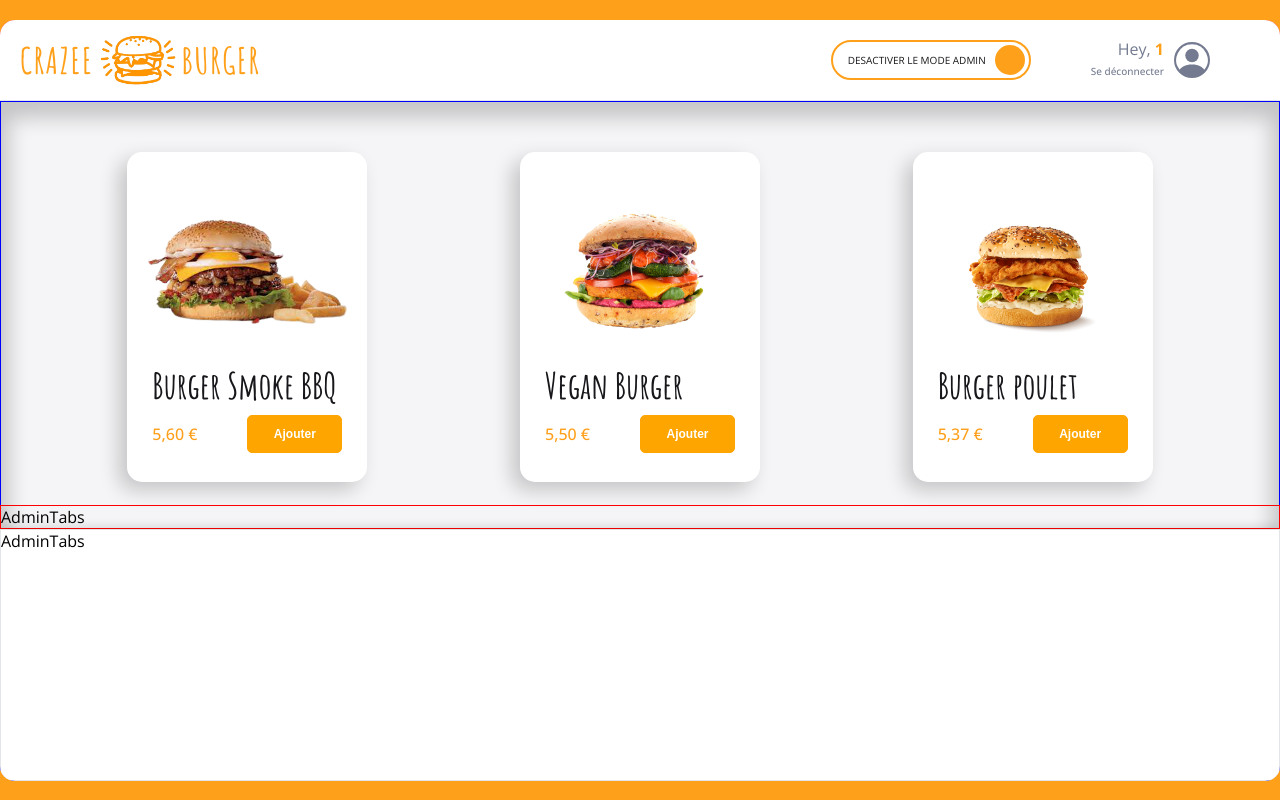
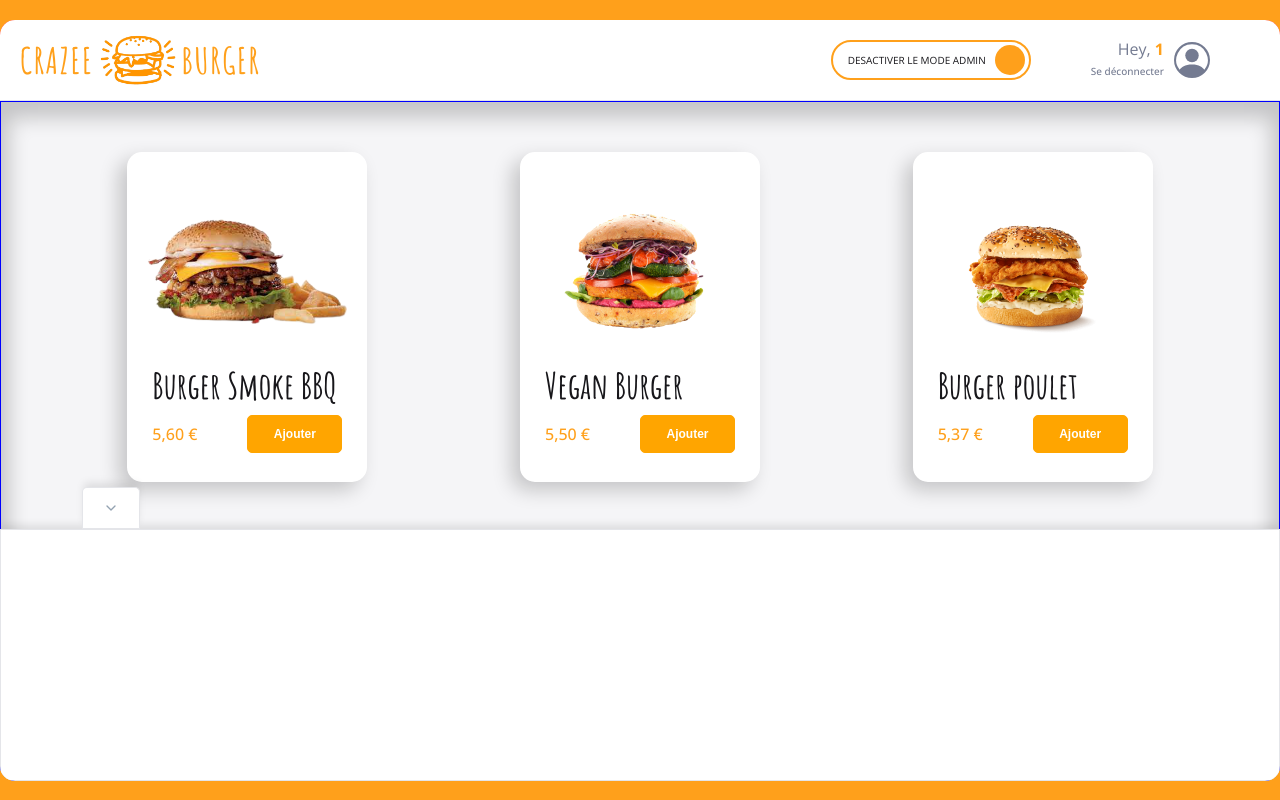
Before and after one commit to NhatHONGUYEN/crazee-burger, a React (Vite) app: page /order/1 in a window 1280 px wide. Built offline with nearby package versions, Linux system fonts and the light colour scheme; grey boxes are pictures that could not be loaded.

Commit message:
💄 F07 : ADMIN > Tabs > Add Tab

```diff
--- a/src/component/pages/order/Main/Admin/AdminPanel.jsx
+++ b/src/component/pages/order/Main/Admin/AdminPanel.jsx
@@ -2,7 +2,7 @@ import styled from "styled-components";
 import { theme } from "../../../theme";
 
 export default function AdminPanel() {
-  return <AdminPanelStyled>AdminTabs</AdminPanelStyled>;
+  return <AdminPanelStyled></AdminPanelStyled>;
 }
 
 const AdminPanelStyled = styled.div`
--- a/src/component/pages/order/Main/Admin/AdminTabs.jsx
+++ b/src/component/pages/order/Main/Admin/AdminTabs.jsx
@@ -1,9 +1,16 @@
 import styled from "styled-components";
-
+import Tab from "../../../../reusable-ui/Tab";
+import { FiChevronDown, FiChevronUp } from "react-icons/fi";
 export default function AdminTabs() {
-  return <AdminTabsStyled>AdminTabs</AdminTabsStyled>;
+  return (
+    <AdminTabsStyled>
+      <Tab Icon={<FiChevronDown />} />
+    </AdminTabsStyled>
+  );
 }
 
 const AdminTabsStyled = styled.div`
-  border: 1px solid red;
+  /* border: 1px solid red; */
+  display: flex;
+  padding: 0 20px;
 `;
--- /dev/null
+++ b/src/component/reusable-ui/Tab.jsx
@@ -0,0 +1,50 @@
+import styled from "styled-components";
+import { theme } from "../pages/theme";
+export default function Tab({ Icon }) {
+  return (
+    <TabStyled>
+      <div className="icon">{Icon}</div>
+    </TabStyled>
+  );
+}
+
+const TabStyled = styled.button`
+  border: 1px solid blue;
+  padding: 0 20px;
+  height: 43px;
+
+  display: flex;
+  justify-content: center;
+  align-items: center;
+
+  cursor: pointer;
+
+  position: relative;
+  left: 5%;
+  top: 1px;
+
+  // fonts
+  font-size: ${theme.fonts.size.P0};
+  color: ${theme.colors.greySemiDark};
+
+  background: ${theme.colors.white};
+  box-shadow: ${theme.shadows.subtle};
+
+  //border
+  border-width: 1px 1px 2px 1px;
+  border-style: solid;
+  border-color: ${theme.colors.greyLight};
+
+  //border-radius
+  border-radius: ${theme.borderRadius.round};
+  border-bottom-right-radius: 0px;
+  border-bottom-left-radius: 0px;
+
+  &:hover {
+    border-bottom: 2px solid ${theme.colors.white};
+  }
+
+  .icon {
+    display: flex;
+  }
+`;
--- a/src/index.css
+++ b/src/index.css
@@ -1,4 +1,4 @@
-body {
+body {box-sizing: border-box;
   margin: 0;
   font-family: -apple-system, BlinkMacSystemFont, "Segoe UI", "Roboto", "Oxygen", "Ubuntu",
     "Cantarell", "Fira Sans", "Droid Sans", "Helvetica Neue", sans-serif;
```
